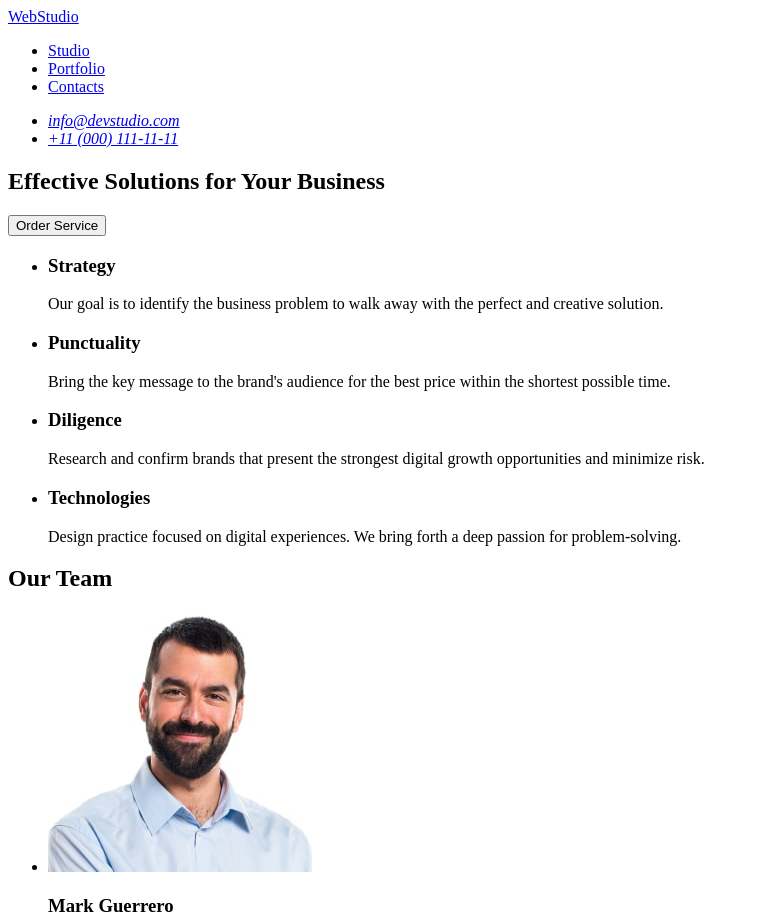
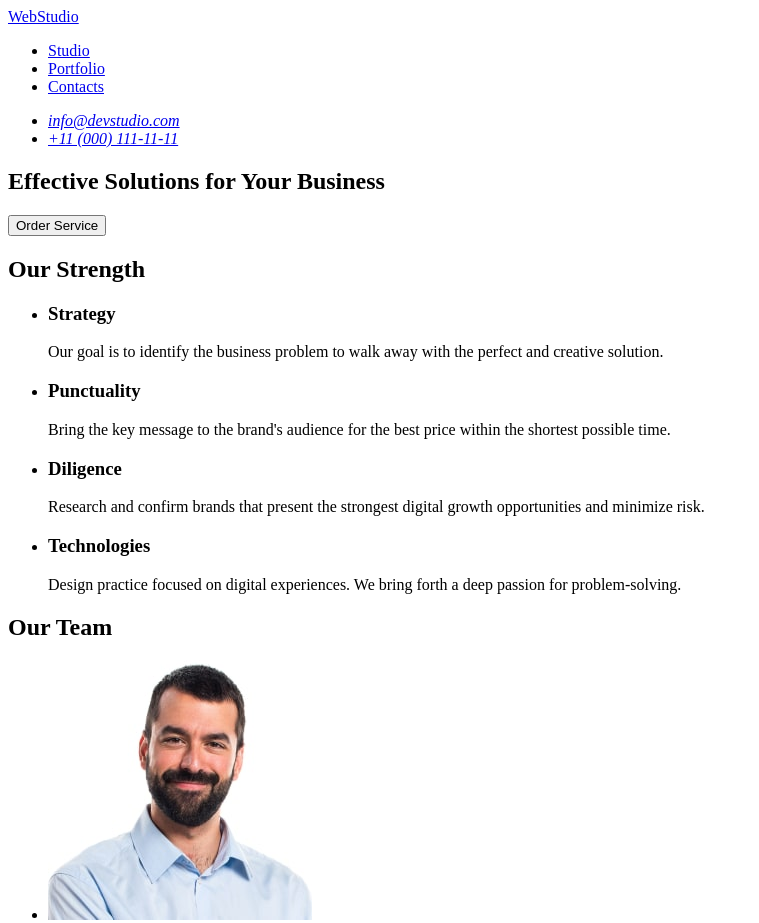
Before and after one commit to Makukhinanataliia/goit-markup-hw-01, a plain HTML site: page index.html in a window 1280 px wide. Shown: the top 923 px of the page, without its empty margins (0-759 px from the left). Drawn offline with Linux system fonts and the light colour scheme.

Commit message:
added a header to the first section

```diff
--- a/index.html
+++ b/index.html
@@ -30,7 +30,7 @@
         <button type="button">Order Service</button>
       </section>
       <section>
-        <h2 hidden>Our Strength</h2>
+        <h2>Our Strength</h2>
         <ul>
           <li>
             <h3>Strategy</h3>
```
